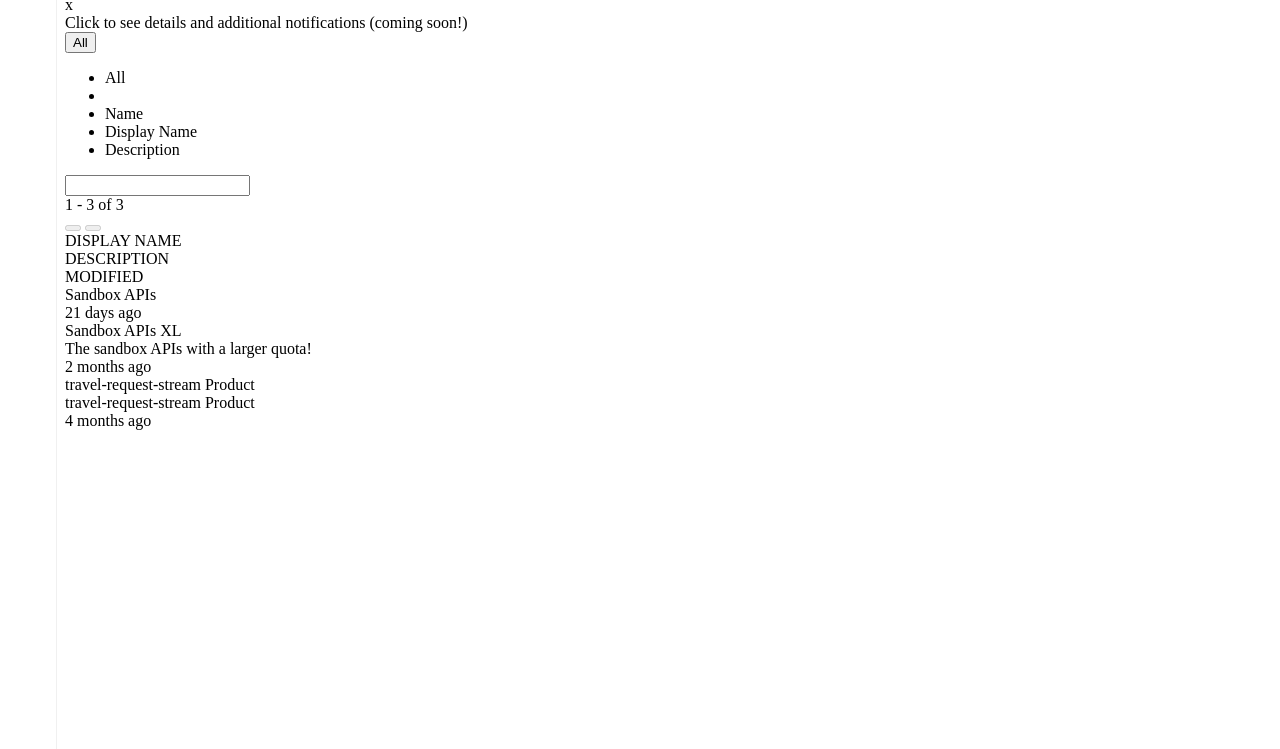
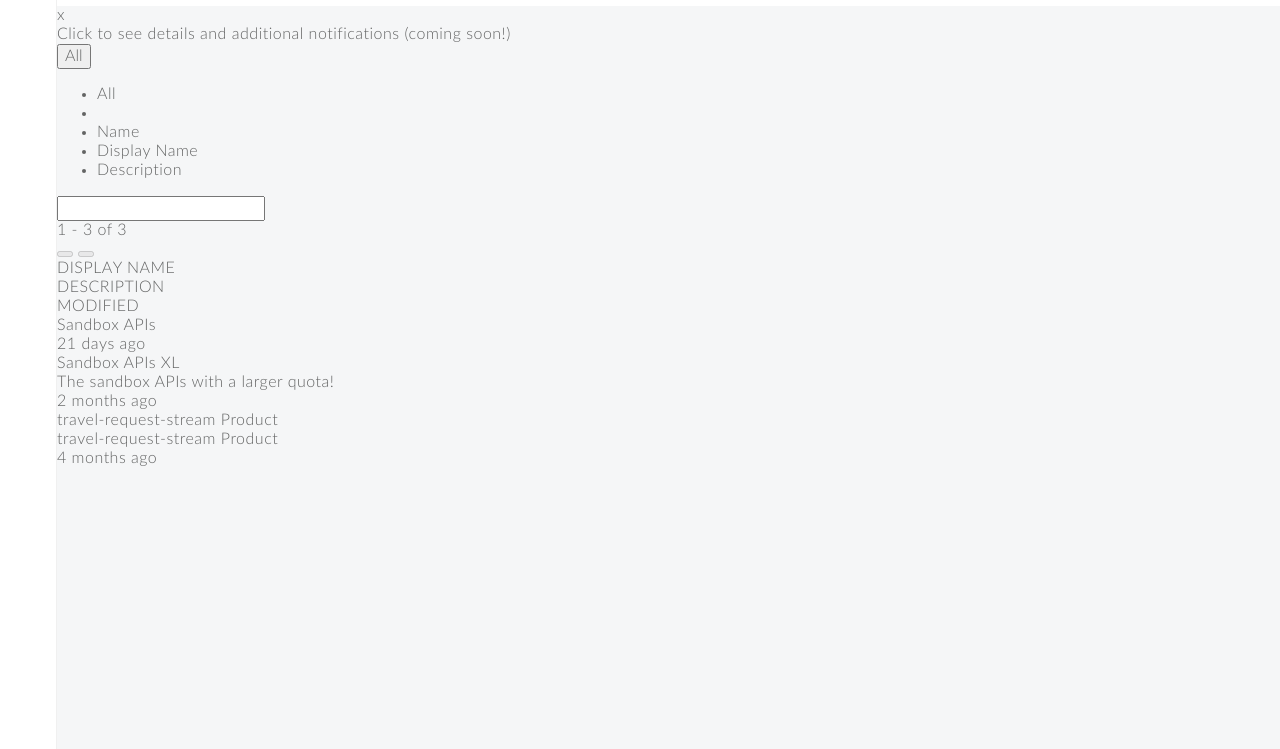
Before and after one commit to apigee-internal/apigee-stilo, a website: page docs/index.html in a window 1280 px wide. Shown: the part 51-800 px from the top of the page. Drawn offline with Linux system fonts and the light colour scheme; the site is published under a folder, as on GitHub Pages, so addresses that start at the root find nothing.

Commit message:
Updates on demo page

```diff
--- a/docs/index.html
+++ b/docs/index.html
@@ -3,7 +3,7 @@
 <head>
     <meta charset="UTF-8">
     <title>Apigee Stilo</title>
-    <link rel="stylesheet" href="/css/apigee.css">
+    <link rel="stylesheet" href="css/apigee.css">
     <link rel="stylesheet" href="demo.css">
 </head>
 <body style="transition: padding-left 200ms ease; padding-left: 57px;">
```
